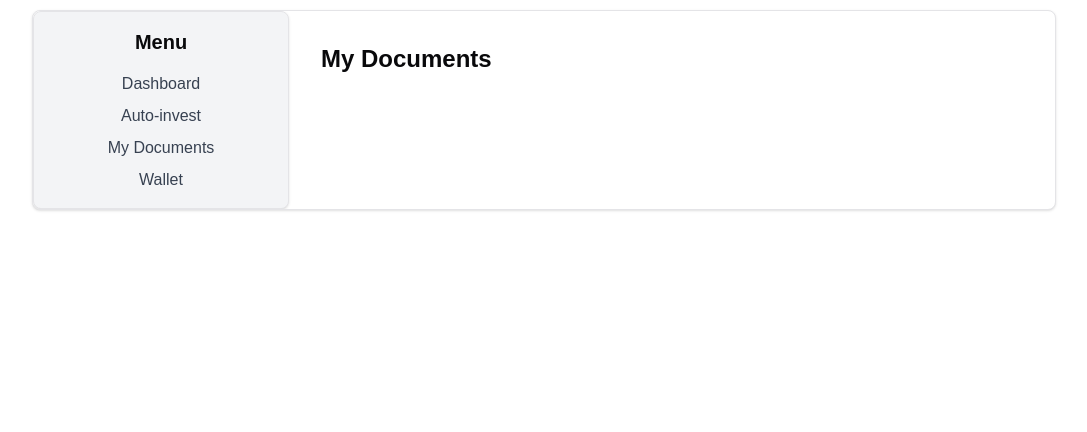
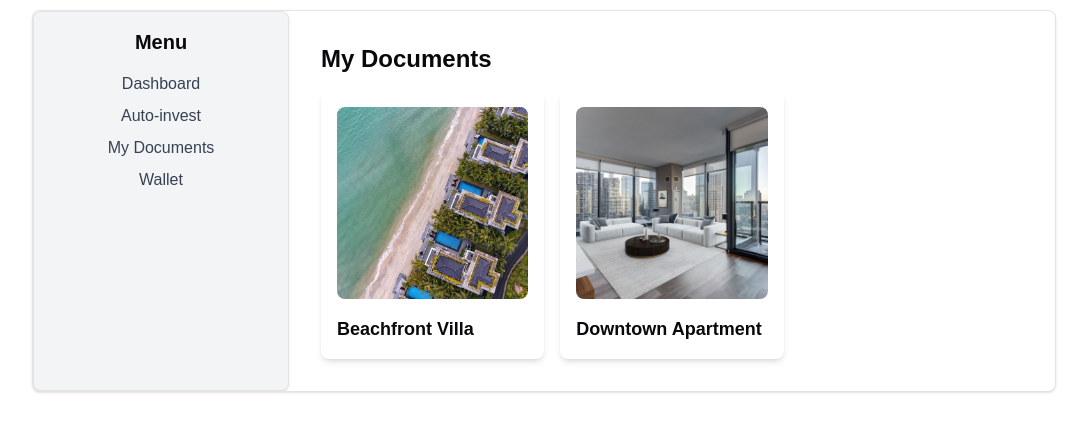
Before and after one commit to romanurban/blockchain_datzm029_gp, a Next.js app: page /my-documents in a window 1280 px wide. Shown: the top 432 px of the page, without its empty margins (96-1183 px from the left). Built offline with nearby package versions, Linux system fonts and the light colour scheme.

Commit message:
Updated My Documents section

```diff
--- a/app/my-documents/page.tsx
+++ b/app/my-documents/page.tsx
@@ -1,9 +1,164 @@
-// app/my-documents.tsx
+"use client";
+
+import { useState } from "react";
+
 export default function MyDocuments() {
-    return (
-      <div className="flex-1 p-4">
-        <h1 className="text-2xl font-bold">My Documents</h1>
-        {/* Add content for My Documents here */}
-      </div>
+  const [properties, setProperties] = useState([
+    {
+      id: 1,
+      name: "Beachfront Villa",
+      image: "/images/villa.jpg",
+      documents: [
+        { id: 1, name: "Contract.pdf", date: "2024-11-01", size: "1.2 MB" },
+        { id: 2, name: "Blueprint.pdf", date: "2024-10-25", size: "850 KB" },
+      ],
+    },
+    {
+      id: 2,
+      name: "Downtown Apartment",
+      image: "/images/apartment.jpg",
+      documents: [
+        { id: 3, name: "Lease_Agreement.pdf", date: "2024-10-20", size: "600 KB" },
+        { id: 4, name: "Maintenance_Report.pdf", date: "2024-10-15", size: "400 KB" },
+      ],
+    },
+  ]);
+  const [selectedProperty, setSelectedProperty] = useState<number | null>(null);
+
+  const handlePropertySelect = (propertyId: number) => {
+    setSelectedProperty(propertyId);
+  };
+
+  const handleDownload = (documentName: string) => {
+    alert(`Downloading ${documentName}`);
+  };
+
+  const handleDelete = (propertyId: number, documentId: number) => {
+    setProperties((prevProperties) =>
+      prevProperties.map((property) =>
+        property.id === propertyId
+          ? {
+              ...property,
+              documents: property.documents.filter((doc) => doc.id !== documentId),
+            }
+          : property
+      )
     );
-  }
+  };
+
+  const handleFileChange = (e: React.ChangeEvent<HTMLInputElement>) => {
+    const file = e.target.files ? e.target.files[0] : null;
+    if (file && selectedProperty) {
+      const newDocument = {
+        id: Date.now(),
+        name: file.name,
+        date: new Date().toISOString().split("T")[0],
+        size: `${(file.size / 1024).toFixed(2)} KB`,
+      };
+
+      setProperties((prevProperties) =>
+        prevProperties.map((property) =>
+          property.id === selectedProperty
+            ? {
+                ...property,
+                documents: [...property.documents, newDocument],
+              }
+            : property
+        )
+      );
+    }
+  };
+
+  return (
+    <div className="flex-1 p-4">
+      <h1 className="text-2xl font-bold mb-4">My Documents</h1>
+
+      {!selectedProperty ? (
+        // Property selection view
+        <div className="grid gap-4 grid-cols-1 md:grid-cols-2 lg:grid-cols-3">
+          {properties.map((property) => (
+            <div
+              key={property.id}
+              className="cursor-pointer p-4 bg-white rounded-lg shadow-md hover:shadow-lg"
+              onClick={() => handlePropertySelect(property.id)}
+            >
+              <img
+                src={property.image}
+                alt={property.name}
+                className="w-full h-48 object-cover rounded-lg mb-4"
+              />
+              <h2 className="text-lg font-bold">{property.name}</h2>
+            </div>
+          ))}
+        </div>
+      ) : (
+        // Document list view for selected property
+        <div>
+          <button
+            className="mb-4 px-4 py-2 bg-gray-200 rounded-md hover:bg-gray-300"
+            onClick={() => setSelectedProperty(null)}
+          >
+            Back to Properties
+          </button>
+
+          <h2 className="text-xl font-bold mb-4">
+            Documents for{" "}
+            {properties.find((property) => property.id === selectedProperty)?.name}
+          </h2>
+
+          {/* File upload section */}
+          <div className="mb-4 flex items-center gap-2">
+            <label className="px-4 py-2 bg-gray-200 text-center rounded-md hover:bg-gray-300 cursor-pointer">
+              Choose File
+              <input
+                type="file"
+                onChange={handleFileChange}
+                className="hidden"
+              />
+            </label>
+          </div>
+
+          <div className="overflow-x-auto">
+            <table className="min-w-full bg-white shadow-md rounded-lg">
+              <thead>
+                <tr>
+                  <th className="px-4 py-2 text-left">Document Name</th>
+                  <th className="px-4 py-2 text-left">Upload Date</th>
+                  <th className="px-4 py-2 text-left">Size</th>
+                  <th className="px-4 py-2 text-right">Actions</th>
+                </tr>
+              </thead>
+              <tbody>
+                {properties
+                  .find((property) => property.id === selectedProperty)
+                  ?.documents.map((document) => (
+                    <tr key={document.id} className="border-t">
+                      <td className="px-4 py-2">{document.name}</td>
+                      <td className="px-4 py-2">{document.date}</td>
+                      <td className="px-4 py-2">{document.size}</td>
+                      <td className="px-4 py-2 text-right">
+                        <button
+                          className="px-2 py-1 text-blue-500 hover:underline"
+                          onClick={() => handleDownload(document.name)}
+                        >
+                          Download
+                        </button>
+                        <button
+                          className="px-2 py-1 text-red-500 hover:underline ml-2"
+                          onClick={() =>
+                            handleDelete(selectedProperty, document.id)
+                          }
+                        >
+                          Delete
+                        </button>
+                      </td>
+                    </tr>
+                  ))}
+              </tbody>
+            </table>
+          </div>
+        </div>
+      )}
+    </div>
+  );
+}
```
Also changed, not shown: public/images/apartment.jpg (added), public/images/villa.jpg (added).
